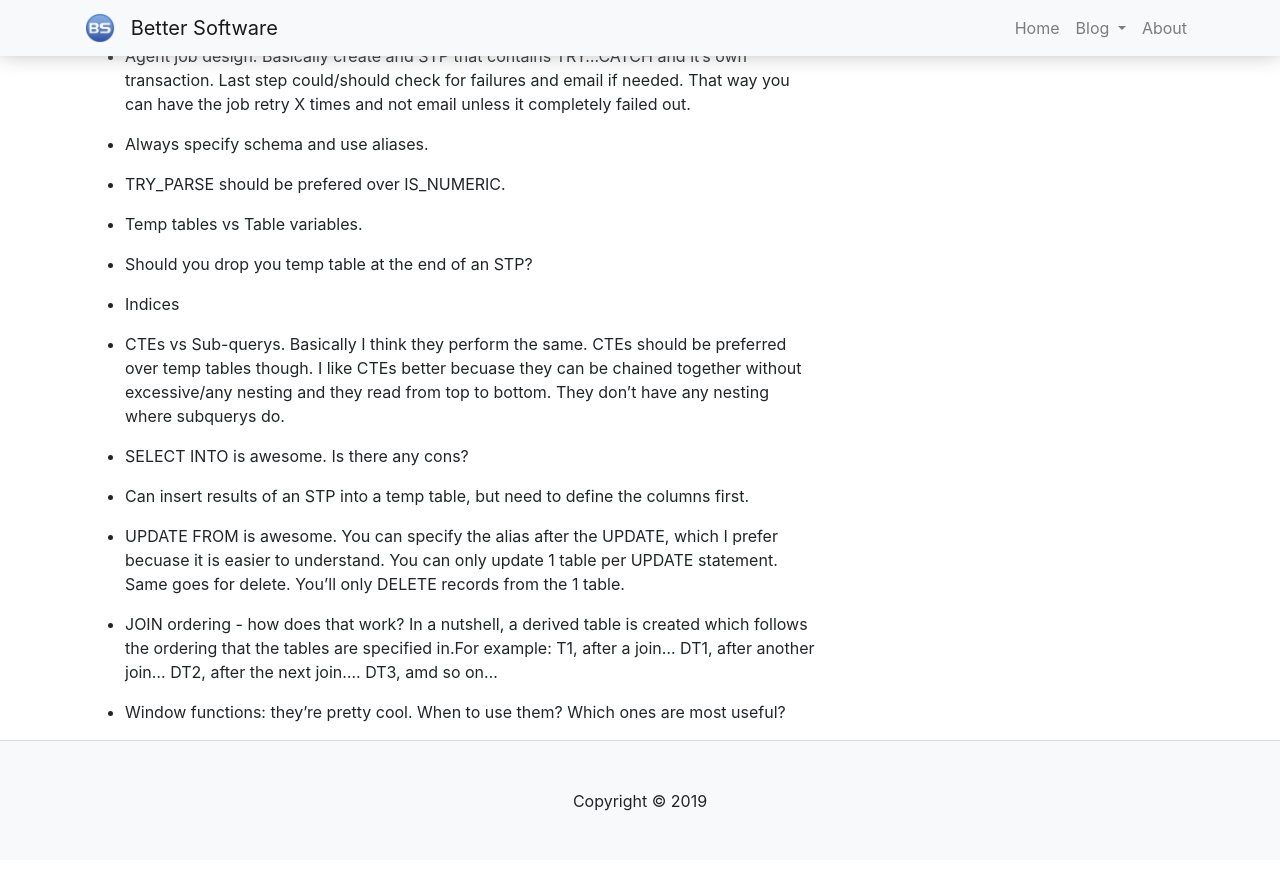
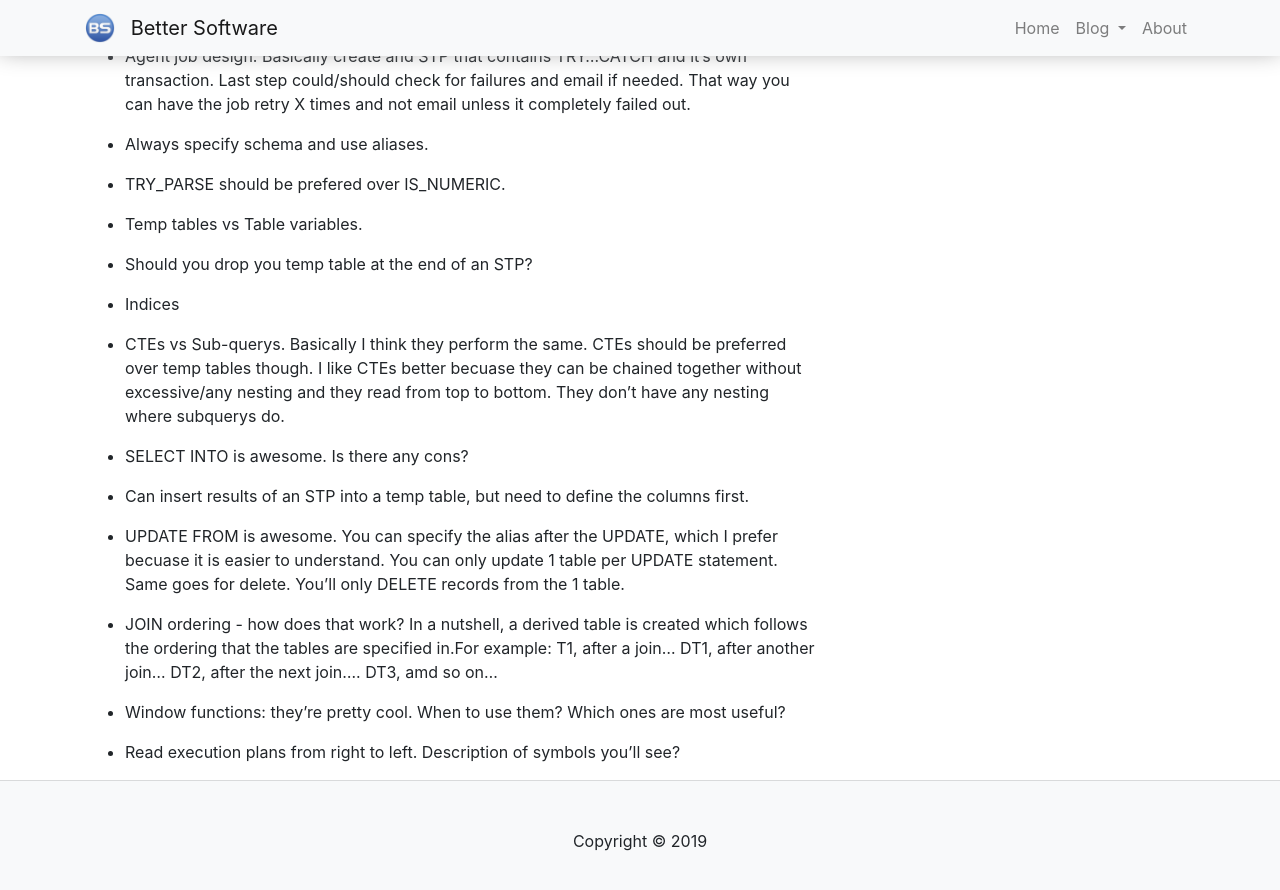
Before and after one commit to aroques/aroques.github.io, a Jekyll site: the page built from _posts/2020-01-26-sql-post-ideas.md, in a window 1280 px wide and 900 px high, scrolled down 522 px. Shown: the top 890 px of the window. Built offline with Jekyll 4.4.1, drawn with Linux system fonts in a browser that asks for light colours; before the commit the page ends 1382 px from its top, so only the background shows below that.

Commit message:
Add more content to SQL post ideas

```diff
--- a/_posts/2020-01-26-sql-post-ideas.md
+++ b/_posts/2020-01-26-sql-post-ideas.md
@@ -39,3 +39,5 @@ Read on to see list of ideas for SQL posts
 - JOIN ordering - how does that work? In a nutshell, a derived table is created which follows the ordering that the tables are specified in.For example: T1, after a join... DT1, after another join... DT2, after the next join.... DT3, amd so on...
 
 - Window functions: they're pretty cool. When to use them? Which ones are most useful?
+
+- Read execution plans from right to left. Description of symbols you'll see?
```
